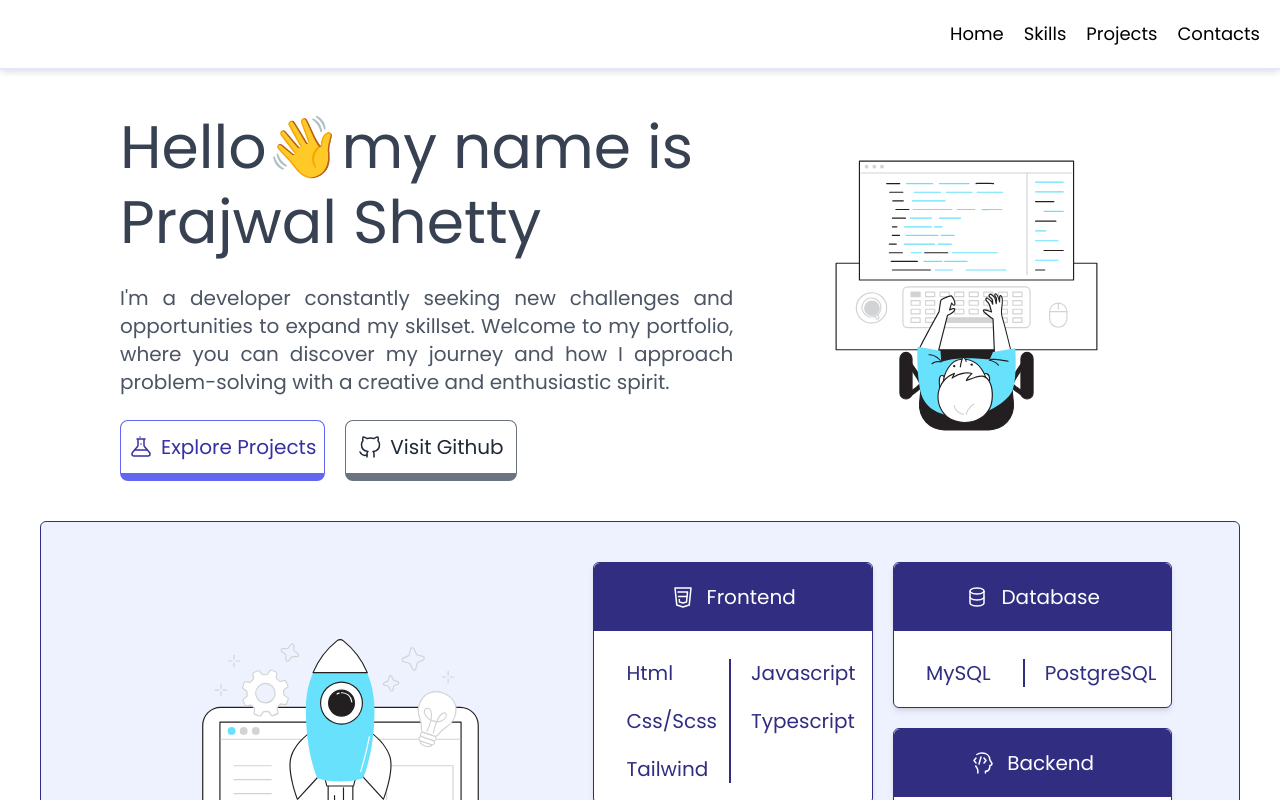
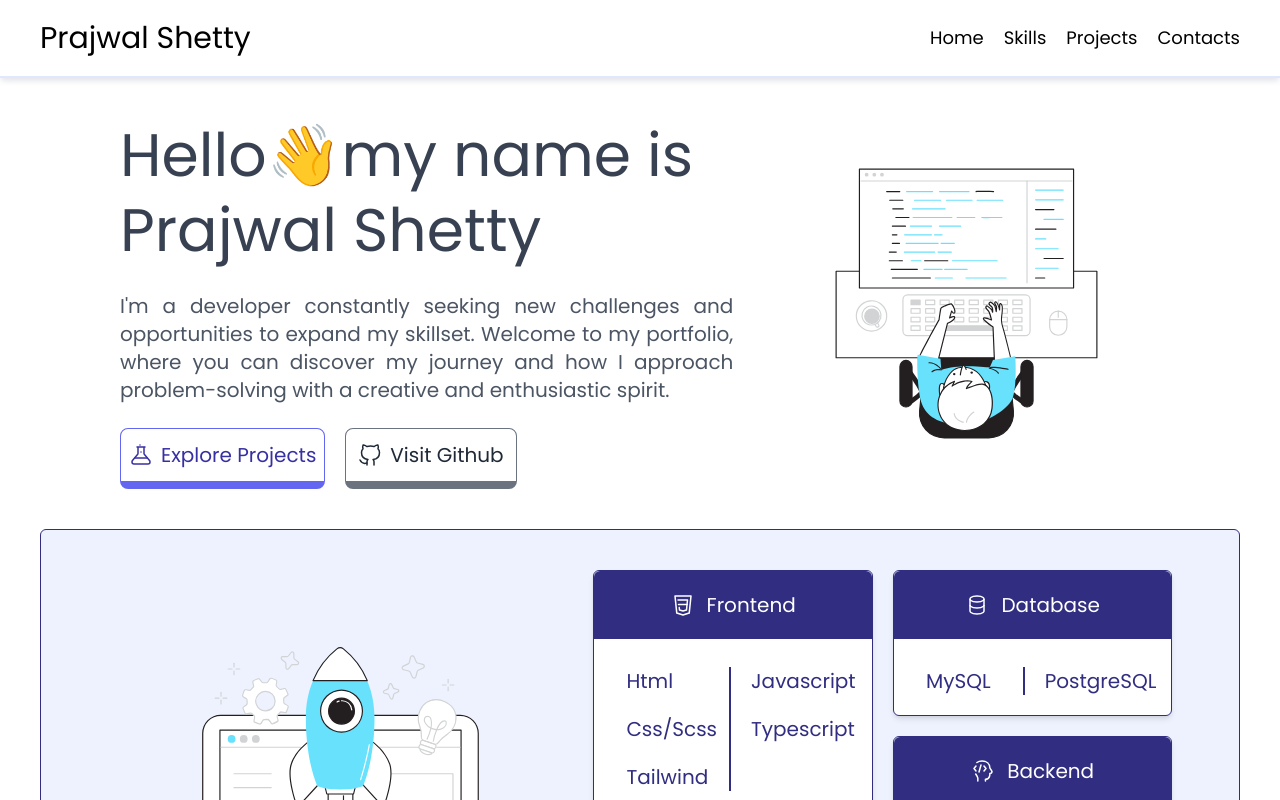
Before and after one commit to PrajwalSh0206/PrajwalSh0206.github.io, a React (Vite) app: page / in a window 1280 px wide. Shown: the top 800 px of the page. Built offline with nearby package versions, Linux system fonts and the light colour scheme.

Commit message:
loader disabled

```diff
--- a/src/App.tsx
+++ b/src/App.tsx
@@ -25,19 +25,20 @@ function App() {
 
   return (
     <>
-      {isLoading && <Loader></Loader>}
-      <div className='flex p-5 w-full shadow-md sticky z-40 top-0 bg-white shadow-gray-200 border-b-2 border-indigo-100 justify-end'>
+      {/* {isLoading && <Loader></Loader>} */}
+      <div className='flex p-5 w-full shadow-md sticky z-40 top-0 bg-white shadow-gray-200 border-b-2 border-indigo-100 justify-between items-center px-10'>
+        <p className='text-3xl title'>
+          Prajwal Shetty
+        </p>
         <ul className='list-none flex flex-row space-x-5 text-lg'>
           {navlist.map((link) => <NavLink key={link.title} title={link.title} link={link.link}></NavLink>)}
         </ul>
       </div>
-      <div className='flex flex-col items-center px-10'>
+      <div className='flex flex-col items-center px-10 pb-10'>
         {/* Hero Page */}
         <HeroPage />
         {/* Skills Page */}
         <SkillPage />
-        {/* Project Page */}
-        <ProjectSection />
       </div>
       {/* Footer Page */}
       <FooterSection />
```
